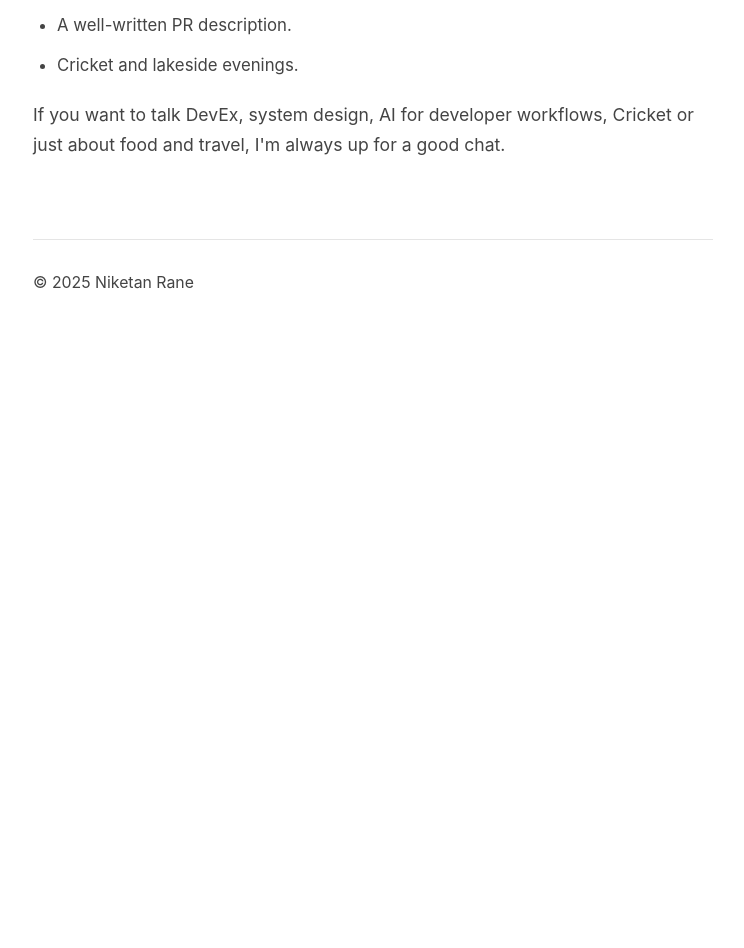
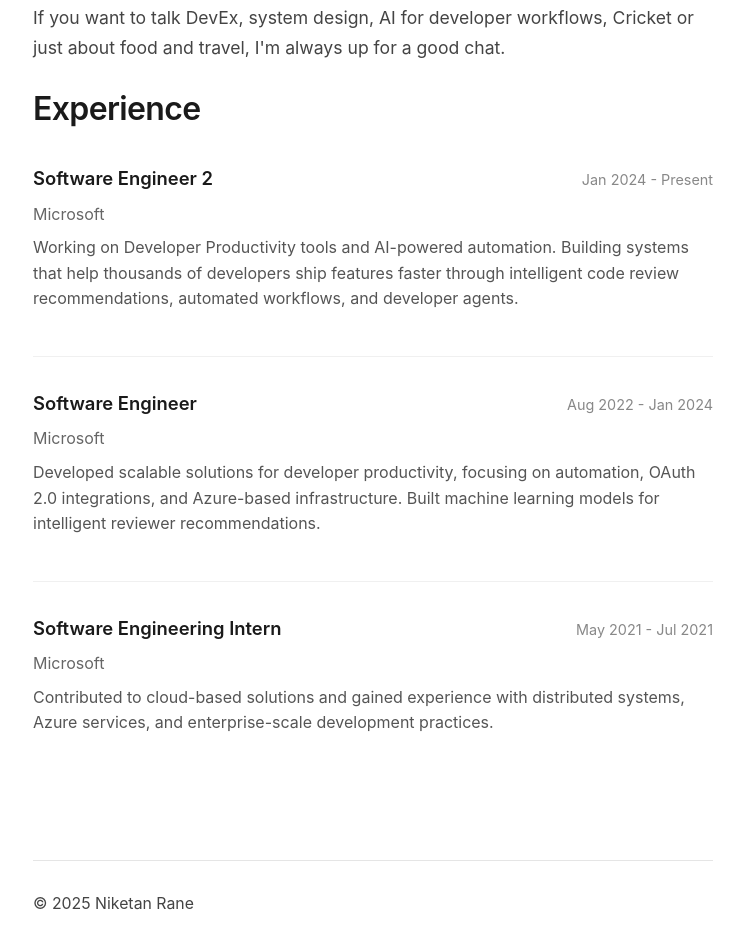
Before and after one commit to niketansrane/niketansrane, a plain HTML site: page about.html in a window 1280 px wide. Shown: the part 1250-2198 px from the top of the page, without its empty margins (267-1011 px from the left). Before the commit the page ends 1627 px from the top, so only its background shows below. Drawn offline with Linux system fonts and the light colour scheme.

Commit message:
Simplify navigation: add About link to header, move Experience to About page, remove nav bar from homepage

```diff
--- a/about.html
+++ b/about.html
@@ -127,6 +127,47 @@
             line-height: 1.7;
         }
 
+        .experience-item {
+            margin-bottom: 32px;
+            padding-bottom: 24px;
+            border-bottom: 1px solid #f0f0f0;
+        }
+
+        .experience-item:last-child {
+            border-bottom: none;
+        }
+
+        .item-header {
+            display: flex;
+            justify-content: space-between;
+            align-items: baseline;
+            margin-bottom: 8px;
+            flex-wrap: wrap;
+        }
+
+        .item-title {
+            font-size: 1.15em;
+            font-weight: 600;
+            color: #1a1a1a;
+        }
+
+        .item-date {
+            color: #888;
+            font-size: 0.9em;
+        }
+
+        .item-subtitle {
+            color: #666;
+            font-size: 1em;
+            margin-bottom: 8px;
+        }
+
+        .item-description {
+            color: #555;
+            font-size: 1em;
+            line-height: 1.6;
+        }
+
         footer {
             margin-top: 80px;
             padding-top: 30px;
@@ -195,13 +236,6 @@
             </div>
         </div>
 
-        <nav>
-            <a href="index.html">Home</a>
-            <a href="about.html">About</a>
-            <a href="index.html#experience">Experience</a>
-            <a href="blogs/index.html">Blogs</a>
-        </nav>
-
         <div class="about-content">
             <h2>About Me</h2>
 
@@ -242,6 +276,41 @@
             <p>
                 If you want to talk DevEx, system design, AI for developer workflows, Cricket or just about food and travel, I'm always up for a good chat.
             </p>
+
+            <h2>Experience</h2>
+
+            <div class="experience-item">
+                <div class="item-header">
+                    <div class="item-title">Software Engineer 2</div>
+                    <div class="item-date">Jan 2024 - Present</div>
+                </div>
+                <div class="item-subtitle">Microsoft</div>
+                <p class="item-description">
+                    Working on Developer Productivity tools and AI-powered automation. Building systems that help thousands of developers ship features faster through intelligent code review recommendations, automated workflows, and developer agents.
+                </p>
+            </div>
+
+            <div class="experience-item">
+                <div class="item-header">
+                    <div class="item-title">Software Engineer</div>
+                    <div class="item-date">Aug 2022 - Jan 2024</div>
+                </div>
+                <div class="item-subtitle">Microsoft</div>
+                <p class="item-description">
+                    Developed scalable solutions for developer productivity, focusing on automation, OAuth 2.0 integrations, and Azure-based infrastructure. Built machine learning models for intelligent reviewer recommendations.
+                </p>
+            </div>
+
+            <div class="experience-item">
+                <div class="item-header">
+                    <div class="item-title">Software Engineering Intern</div>
+                    <div class="item-date">May 2021 - Jul 2021</div>
+                </div>
+                <div class="item-subtitle">Microsoft</div>
+                <p class="item-description">
+                    Contributed to cloud-based solutions and gained experience with distributed systems, Azure services, and enterprise-scale development practices.
+                </p>
+            </div>
         </div>
 
         <footer>
```
Also changed, not shown: index.html (+1 -44 lines).
